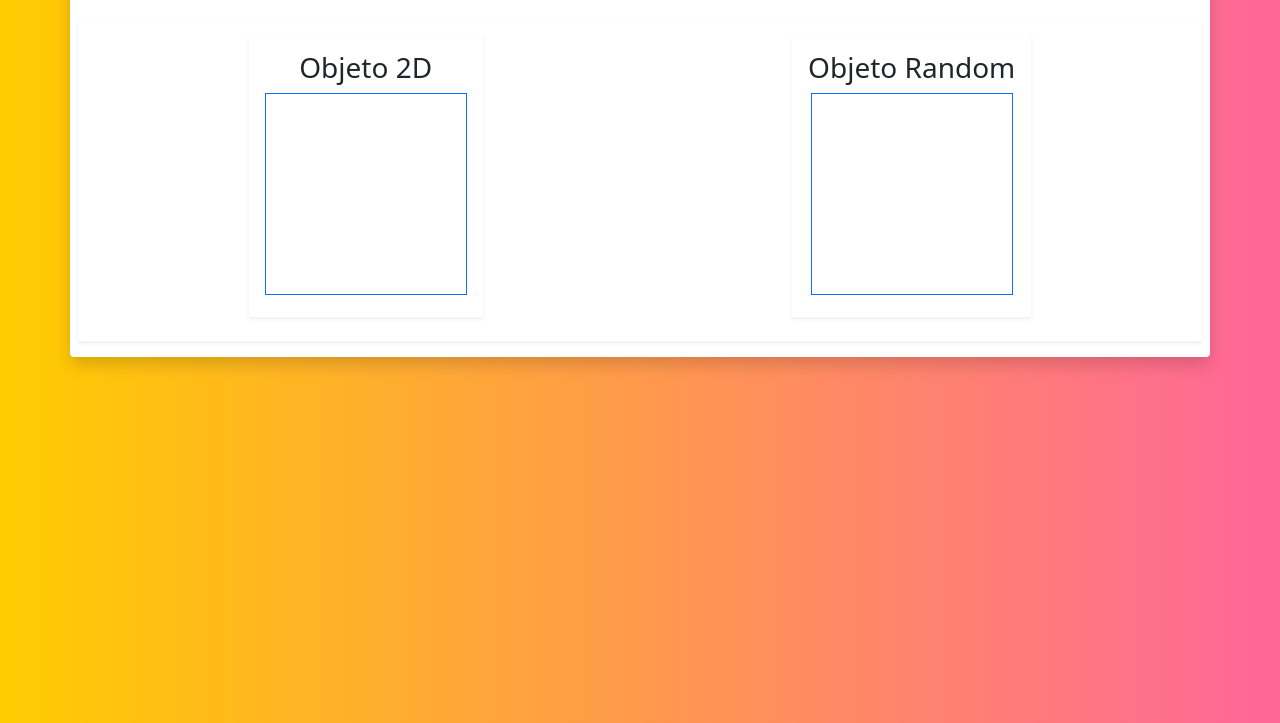
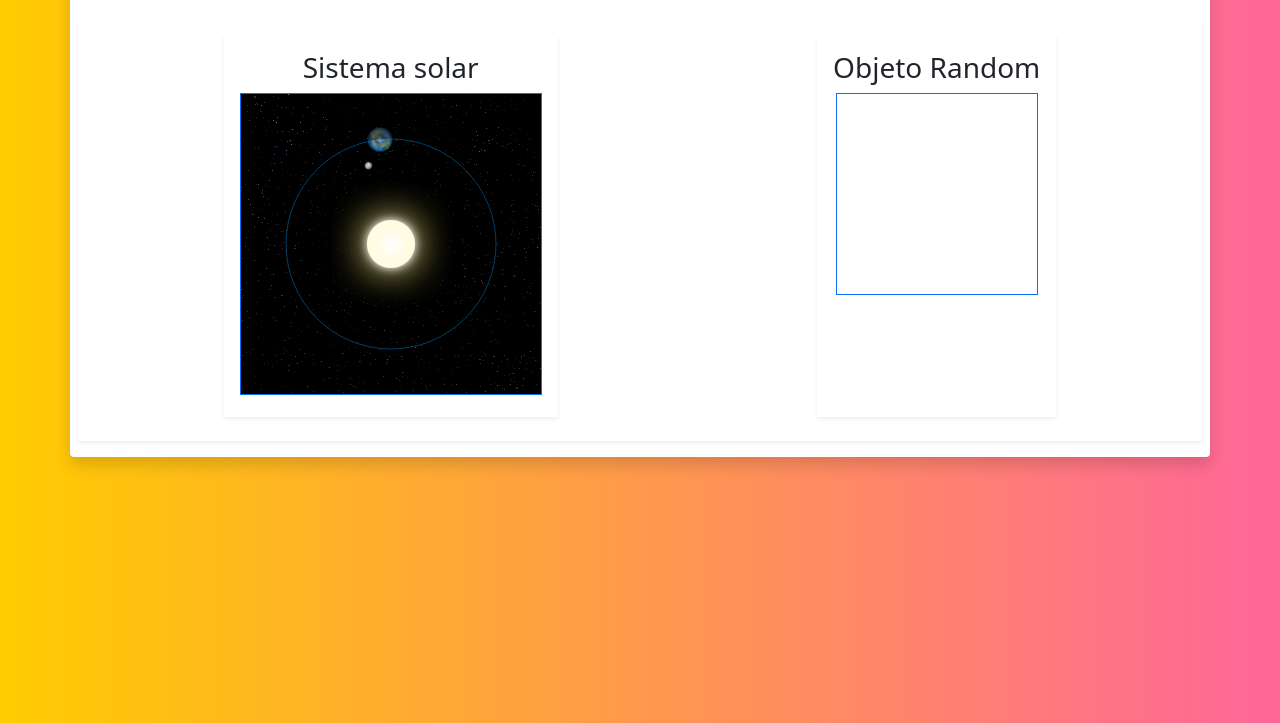
Before and after one commit to Angelmmc/intro-canvas-animation, a plain HTML site: page index.html in a window 1280 px wide. Shown: the part 77-800 px from the top of the page. Drawn offline with nearby package versions, Linux system fonts and the light colour scheme.

Commit message:
solar system code added

```diff
--- a/assets/js/main.js
+++ b/assets/js/main.js
@@ -1,131 +1,59 @@
-//Obtencion de los lienzos canvas
-const canvasOOP = document.getElementById("canvasOOP");
-const canvasRandom = document.getElementById("canvasRandom");
-const canvasMultiple = document.getElementById("canvasMultiple");
-const canvasMultipleNoOut = document.getElementById("canvasMultipleNoOut");
+//Creacion de elementos img de html
+let sun = new Image();
+let moon = new Image();
+let earth = new Image();
 
-//Definicion de los contextos del canvas
-const ctx = canvasOOP.getContext("2d");
-const ctxRandom = canvasRandom.getContext("2d");
-const ctxMultiple = canvasMultiple.getContext("2d");
-const ctxMultipleNoOut = canvasMultipleNoOut.getContext("2d");
+const ctx = document.getElementById("canvasSolarSystem").getContext("2d");
 
-//Coloreado de los lienzos
-canvasOOP.style.background = "#FAA9D4";
-canvasRandom.style.background = "#E3DD23";
-canvasMultiple.style.background = "#26B682";
-canvasMultipleNoOut.style.background = "#757372";
-
-//Creación de la clase circulo
-class Circle {
-
-    constructor(x, y, radius, color, text, bgColor) {
-        //Carga los valores predeterminados del objeto
-        this.posX = x;
-        this.posY = y;
-        this.radius = radius;
-        this.color = color;
-        this.text = text;
-        this.bgColor = bgColor;
-    }
-
-    draw(context) {
-        //Metodo para renderizar
-        //Dibujo y relleno del circulo
-        context.beginPath();
-        context.arc(this.posX, this.posY, this.radius, 0, Math.PI * 2, false);
-        context.fillStyle = this.bgColor;
-        context.fill();
-
-        //Cambio de grosor de la linea de contorno y de color
-        context.lineWidth = 2;
-        context.strokeStyle = this.color;
-        context.stroke();
-
-        //Cambio de color de texto, fuente, tamaño y alineación
-        context.fillStyle = "black";
-        context.textAlign = "center"; //Alineación Horizontal
-        context.textBaseline = "middle"; //Alineación Vertical
-        context.font = "20px Arial";
-        context.fillText(this.text, this.posX, this.posY);
-
-        context.closePath();
-    }
+function init() {
+    sun.src = "canvas_sun.png";
+    moon.src = "canvas_moon.png";
+    earth.src = "canvas_earth.png";
+    window.requestAnimationFrame(draw);
 }
 
-//Creación de circulo
-let miCirculo = new Circle(canvasOOP.width / 2, canvasOOP.height / 2, 50, 'red', 'Tec', 'lightblue');
-miCirculo.draw(ctx);
+function draw() {
 
-//Generacion de números random para crear un circulo aleatorio
-//Generacion de coordenadas random donde pueden ser de entre 0 y 199
-let randomX = Math.random() * canvasRandom.width;
-let randomY = Math.random() * canvasRandom.height;
-//Generacion de radio random donde el valor puede ser entre 30 y 129
-let randomRadius = Math.floor(Math.random() * 100 + 30);
+    //Especifica que cada imagen se sibuja encima de la siguiente
+    ctx.globalCompositeOperation = "destination-over";
+    //Limpia el canvas completo
+    ctx.clearRect(0, 0, 300, 300); // clear canvas
 
-//Creación de circulo random
-let miCirculoRandom = new Circle(randomX, randomY, randomRadius, '#791BFC', 'Tec', 'orange');
-miCirculoRandom.draw(ctxRandom);
+    ctx.fillStyle = "rgba(0, 0, 0, 0.4)";
+    ctx.strokeStyle = "rgba(0, 153, 255, 0.4)";
+    //Guarda el estado del dibujo
+    ctx.save();
+    ctx.translate(150, 150);
 
-//Creacion de multiples circulos random
-let arrayCircle = [];
-for (let i = 0; i < 10; i++) {
+    // Earth
+    let time = new Date();
+    ctx.rotate(
+        ((2 * Math.PI) / 60) * time.getSeconds() +
+        ((2 * Math.PI) / 60000) * time.getMilliseconds(),
+    );
+    ctx.translate(105, 0);
+    ctx.fillRect(0, -12, 40, 24); // Shadow
+    ctx.drawImage(earth, -12, -12);
 
-    let randomX = Math.random() * canvasMultiple.height;
+    // Moon
+    ctx.save();
+    ctx.rotate(
+        ((2 * Math.PI) / 6) * time.getSeconds() +
+        ((2 * Math.PI) / 6000) * time.getMilliseconds(),
+    );
+    ctx.translate(0, 28.5);
+    ctx.drawImage(moon, -3.5, -3.5);
+    ctx.restore();
 
-    let randomY = Math.random() * canvasMultiple.width;
+    ctx.restore();
 
-    let randomRadius = Math.floor(Math.random() * 10 + 20);
+    ctx.beginPath();
+    ctx.arc(150, 150, 105, 0, Math.PI * 2, false); // Earth orbit
+    ctx.stroke();
 
-    let miCirculoMultiple = new Circle(randomX, randomY, randomRadius, "#EC5B00", i + 1, 'yellow');
+    ctx.drawImage(sun, 0, 0, 300, 300);
 
-    arrayCircle.push(miCirculoMultiple);
-
-    arrayCircle[i].draw(ctxMultiple);
+    window.requestAnimationFrame(draw);
 }
 
-//Creacion de multiples circulos random que no se salgan del canvas
-let arrayCircle2 = [];
-for (let i = 0; i < 10; i++) {
-
-    let randomX = Math.random() * canvasMultipleNoOut.height;
-
-    let randomY = Math.random() * canvasMultipleNoOut.width;
-
-    let randomRadius = Math.floor(Math.random() * 10 + 20);
-
-    //Si al restar el radio de la posicion inicial de X da menor a 0 significa que esta afuera del canvas
-    if ((randomX - randomRadius) < 0) {
-        //Calculamos cual es la diferencia y la sumamos
-        let remaining = Math.abs(randomX - randomRadius);
-        randomX = randomX + remaining;
-    }
-
-    //Si al sumar el radio de la posicion inicial de X da mayor a 200 significa que esta afuera del canvas
-    if ((randomX + randomRadius) > 200) {
-        //Calculamos cual es la diferencia y la restamos
-        let remaining = Math.abs(randomX - randomRadius);
-        randomX = randomX - remaining;
-    }
-
-    //Si al sumar el radio de la posicion inicial de Y da menor a 0 significa que esta afuera del canvas
-    if ((randomY - randomRadius) < 0) {
-        //Calculamos cual es la diferencia y la sumamos
-        let remaining = Math.abs(randomY - randomRadius);
-        randomY = randomY + remaining;
-    }
-
-    //Si al sumar el radio de la posicion inicial de Y da mayor a 200 significa que esta afuera del canvas
-    if ((randomY + randomRadius) > 200) {
-        //Calculamos cual es la diferencia y la restamos
-        let remaining = Math.abs(randomY - randomRadius);
-        randomY = randomY - remaining;
-    }
-
-    let miCirculoMultipleNoOut = new Circle(randomX, randomY, randomRadius, "black", i + 1, 'white');
-
-    arrayCircle2.push(miCirculoMultipleNoOut);
-
-    arrayCircle2[i].draw(ctxMultipleNoOut);
-}
+init();
--- a/index.html
+++ b/index.html
@@ -21,8 +21,8 @@
         </div>
         <div class="d-flex flex-row bd-highlight mb-2 shadow-sm p-3 justify-content-around">
             <div class=" bd-highlight mb-2 shadow-sm p-3 justify-content-around  text-center">
-                <h3>Objeto 2D</h3>
-                <canvas class=" border  border-primary " id="canvasOOP" width="200" height="200"></canvas>
+                <h3>Sistema solar</h3>
+                <canvas class=" border  border-primary " id="canvasSolarSystem" width="300" height="300"></canvas>
             </div>
             <div class=" bd-highlight mb-2 shadow-sm p-3 justify-content-around  text-center">
                 <h3>Objeto Random</h3>
```
Also changed, not shown: assets/img/sun.png (added), canvas_earth.png (added), canvas_moon.png (added), canvas_sun.png (added).
